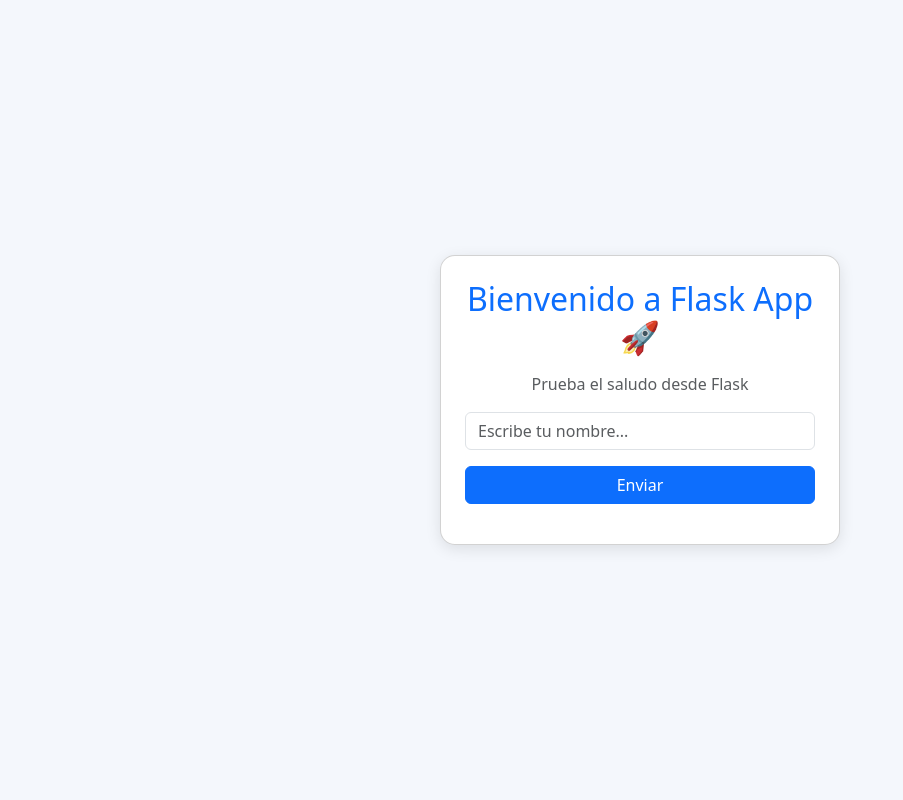
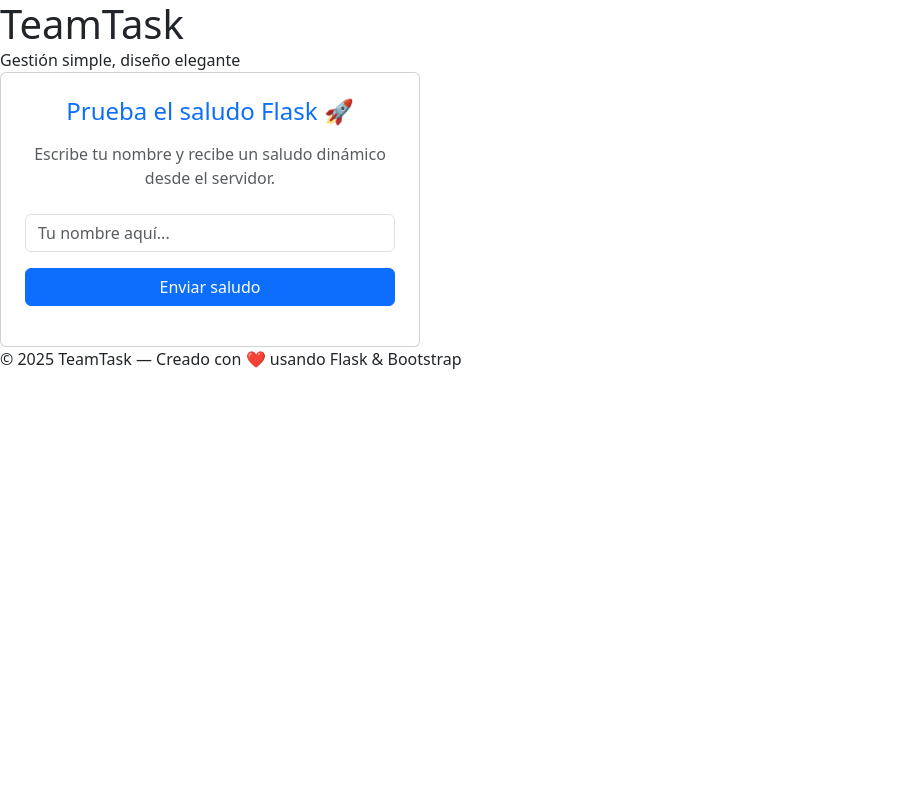
Before and after one commit to Jader-Rincon-ENI/Mi_primera_app_con_flask, a Flask app: page / in a window 1280 px wide. Shown: the whole page, without its empty margins (0-903 px from the left). Run offline with Flask 3, Linux system fonts and the light colour scheme.

Commit message:
mejoras visuales al html y nuevo arcgivo css

```diff
--- a/templates/index.html
+++ b/templates/index.html
@@ -3,38 +3,29 @@
 <head>
     <meta charset="UTF-8">
     <meta name="viewport" content="width=device-width, initial-scale=1.0">
-    <title>Flask App</title>
+    <title>TeamTask - Flask App</title>
 
     <!-- Bootstrap CSS -->
     <link
         href="https://cdn.jsdelivr.net/npm/bootstrap@5.3.2/dist/css/bootstrap.min.css"
         rel="stylesheet">
 
-    <style>
-        body {
-            background-color: #f4f7fc;
-            display: flex;
-            flex-direction: column;
-            align-items: center;
-            justify-content: center;
-            height: 100vh;
-            margin: 0;
-        }
-        .card {
-            border-radius: 15px;
-            box-shadow: 0 4px 15px rgba(0,0,0,0.1);
-        }
-        #respuesta {
-            margin-top: 10px;
-            font-weight: 500;
-        }
-    </style>
+    <!-- Google Font -->
+    <link href="https://fonts.googleapis.com/css2?family=Poppins:wght@400;600&display=swap" rel="stylesheet">
+
+    <!-- Tu CSS personalizado -->
+    <link rel="stylesheet" href="{{ url_for('static', filename='css/style.css') }}">
 </head>
 <body>
-    <div class="container text-center">
-        <div class="card p-4" style="max-width: 400px; margin: auto;">
-            <h2 class="mb-3 text-primary">Bienvenido a Flask App 🚀</h2>
-            <p class="text-muted">Prueba el saludo desde Flask</p>
+    <header>
+        <h1 class="mb-0">TeamTask</h1>
+        <p class="mb-0">Gestión simple, diseño elegante</p>
+    </header>
+
+    <main>
+        <div class="card p-4" style="max-width: 420px; width: 100%;">
+            <h4 class="mb-3 text-center text-primary">Prueba el saludo Flask 🚀</h4>
+            <p class="text-center text-muted mb-4">Escribe tu nombre y recibe un saludo dinámico desde el servidor.</p>
 
             <form id="formulario">
                 <div class="mb-3">
@@ -42,22 +33,24 @@
                         type="text"
                         id="nombre"
                         class="form-control"
-                        placeholder="Escribe tu nombre..."
+                        placeholder="Tu nombre aquí..."
                         required>
                 </div>
                 <button type="submit" class="btn btn-primary w-100">
-                    Enviar
+                    Enviar saludo
                 </button>
             </form>
 
-            <div id="respuesta" class="mt-3 text-success"></div>
+            <div id="respuesta" class="mt-3 text-center"></div>
         </div>
-    </div>
+    </main>
 
-    <!-- Bootstrap JS + Popper -->
-    <script
-        src="https://cdn.jsdelivr.net/npm/bootstrap@5.3.2/dist/js/bootstrap.bundle.min.js">
-    </script>
+    <footer>
+        <p class="mb-0">© 2025 TeamTask — Creado con ❤️ usando Flask & Bootstrap</p>
+    </footer>
+
+    <!-- Bootstrap JS -->
+    <script src="https://cdn.jsdelivr.net/npm/bootstrap@5.3.2/dist/js/bootstrap.bundle.min.js"></script>
 
     <script>
         document.getElementById('formulario').addEventListener('submit', async function(event) {
@@ -68,7 +61,7 @@
 
             if (!nombre) {
                 respuestaDiv.textContent = "Por favor, ingresa un nombre.";
-                respuestaDiv.className = "mt-3 text-danger";
+                respuestaDiv.className = "mt-3 text-danger text-center";
                 return;
             }
 
@@ -76,10 +69,10 @@
                 const respuesta = await fetch(`/api/saludo?nombre=${encodeURIComponent(nombre)}`);
                 const data = await respuesta.json();
                 respuestaDiv.textContent = data.mensaje;
-                respuestaDiv.className = "mt-3 text-success";
+                respuestaDiv.className = "mt-3 text-success text-center";
             } catch (error) {
                 respuestaDiv.textContent = "Error al conectar con el servidor 😕";
-                respuestaDiv.className = "mt-3 text-danger";
+                respuestaDiv.className = "mt-3 text-danger text-center";
             }
         });
     </script>
```
Also changed, not shown: static/css/estilos.css (added, +63 -0 lines).
